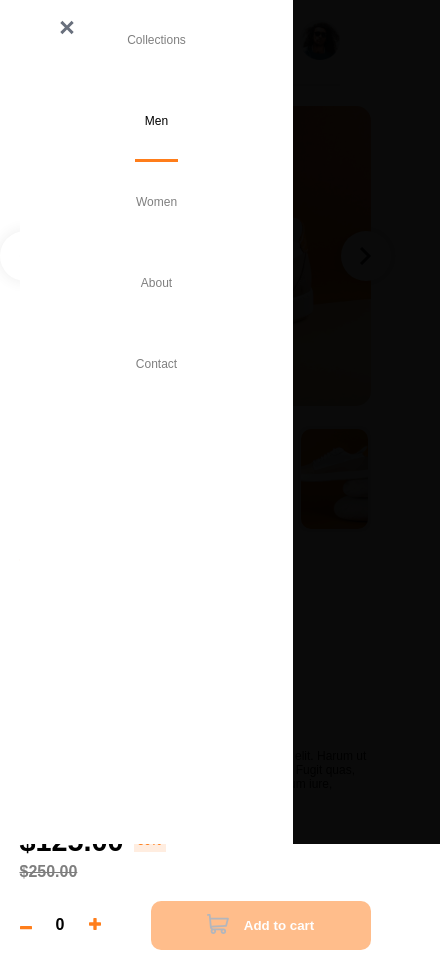
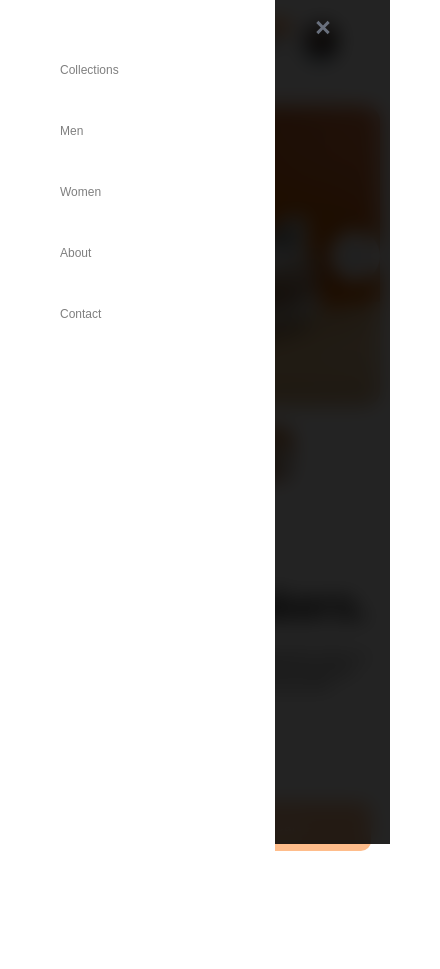
Before and after one commit to Timi-Leyin/ecommerce-product-page, a React (Vite) app: page / in a window 390 px wide. Both pictures are taken after a click on the element 63 px from the left and 42 px from the top of the page. Shown: the whole page, 440 px wide, since content can reach past the window. After the commit the page ends 870 px from the top, so only its background shows below. Built offline with nearby package versions, Linux system fonts and the light colour scheme.

Commit message:
fixed responsiveness issues

```diff
--- a/package.json
+++ b/package.json
@@ -9,14 +9,11 @@
   },
   "dependencies": {
     "react": "^18.0.0",
-    "react-dom": "^18.0.0",
-    "react-icons": "^4.3.1",
-    "react-router-dom": "^6.3.0"
+    "react-dom": "^18.0.0"
   },
   "devDependencies": {
     "@types/react": "^18.0.0",
     "@types/react-dom": "^18.0.0",
-    "@types/react-icons": "^3.0.0",
     "@vitejs/plugin-react": "^1.3.0",
     "sass": "^1.52.3",
     "typescript": "^4.6.3",
--- a/src/Components/Product/product.scss
+++ b/src/Components/Product/product.scss
@@ -1,9 +1,10 @@
 #product {
   position: relative;
   height: 100%;
-
+  gap:20px;
   display: flex;
   justify-content: space-between;
+  align-items: center;
   padding: 5%;
 
   .product_information {
@@ -13,8 +14,8 @@
       color: var(--primary-color);
     }
     .product-name {
-      font-size: 3rem;
-      max-width: 400px;
+      font-size: 2.6rem;
+      max-width: 400Px;
     }
     .product-description {
       max-width: 400px;
@@ -50,7 +51,7 @@
 
     .product-actions{
         display: flex;
-        gap:50px;
+        gap:10px;
         margin-top: 20px;
         .quantity{
             display: flex;
@@ -140,7 +141,9 @@
       .gallery{
           .current-display{
               position: relative;
-              max-width: 450px;
+              max-width: 400px;
+              width:95vw;
+              margin:auto;
               border-radius: 15px;
               cursor: pointer;
               height: 300px;
@@ -159,10 +162,10 @@
               gap:0 20px;
               align-items: center;
               .thumb{
-                  width:100px;
+                  width:50px;
                   position: relative;
                   border:3px solid transparent;
-                  height:100px;
+                  height:50px;
                   cursor: pointer;
                   border-radius: 10px;
                   background: #eee;
@@ -189,7 +192,7 @@
               top:50%;
               width:50px;
               transition: .3s;
-              margin: 0 -20px;
+              // margin: 0 -20px;
               cursor: pointer;
               box-shadow: 0 0 16px rgba(0,0,0,0.2);
               height:50px;
--- a/src/Layouts/Header/Header.tsx
+++ b/src/Layouts/Header/Header.tsx
@@ -26,7 +26,7 @@ const Header = ({cart,setCart}:{cart:TypeCart,setCart:Dispatch<SetStateAction<Ty
   </div>
 <ul className="nav-links">
   <li className="nav-link"><a href="/">Collections</a></li>
-  <li className="nav-link active"><a href="/">Men</a></li>
+  <li className="nav-link"><a href="/">Men</a></li>
   <li className="nav-link"><a href="/">Women</a></li>
   <li className="nav-link"><a href="/">About</a></li>
   <li className="nav-link"><a href="/">Contact</a></li>
--- a/src/Layouts/Header/header.scss
+++ b/src/Layouts/Header/header.scss
@@ -36,13 +36,12 @@
             padding:30px 10px;
             transition: 0.2s;
             border-bottom: 3px solid transparent;
-                &.active{
+                &.active,&:hover{
             border-color: var(--primary-color);
+            opacity:1
 
                 }
-                &:hover{
-                    opacity:1
-                }
+
             }
 
         }
--- a/src/Styles/global.scss
+++ b/src/Styles/global.scss
@@ -65,15 +65,15 @@ button {
   #header {
     padding:20px 0;
     .header_nav{
-      background-color: rgba(0, 0, 0, 0.962);
+      background-color: rgba(0, 0, 0, 0.862);
       cursor: pointer;
-      // backdrop-filter: blur(10px);
-      height:100vh;
-      width:100vw;
+      backdrop-filter: blur(10px);
+      height:100%;
+      width:100%;
       top:0;
       left:0;
       z-index:7;
-      position: absolute;
+      position: fixed;
       display: none;
       &.open{
         display: initial;
@@ -85,19 +85,26 @@ button {
       }
       .close{
         display: block;
+        right:0;
         position: fixed;
         z-index:11;
-        padding:20px 10px;
+        padding:20px 60px
       }
     .nav-links{
       position: fixed;
-      flex-direction: column;
+      // flex-direction: column;
+      display: block;
       z-index:10;
       left:0;
       top:0;
+      margin:auto;
+      padding:40px;
       height:100%;
-      width:70%;
+      width:50%;
       background: #fff;
+      .nav-link{
+        padding:20px
+      }
       // display: none;
   }
   }
```
Also changed, not shown: 1 other file (tests, documents, lock files or other folders).
